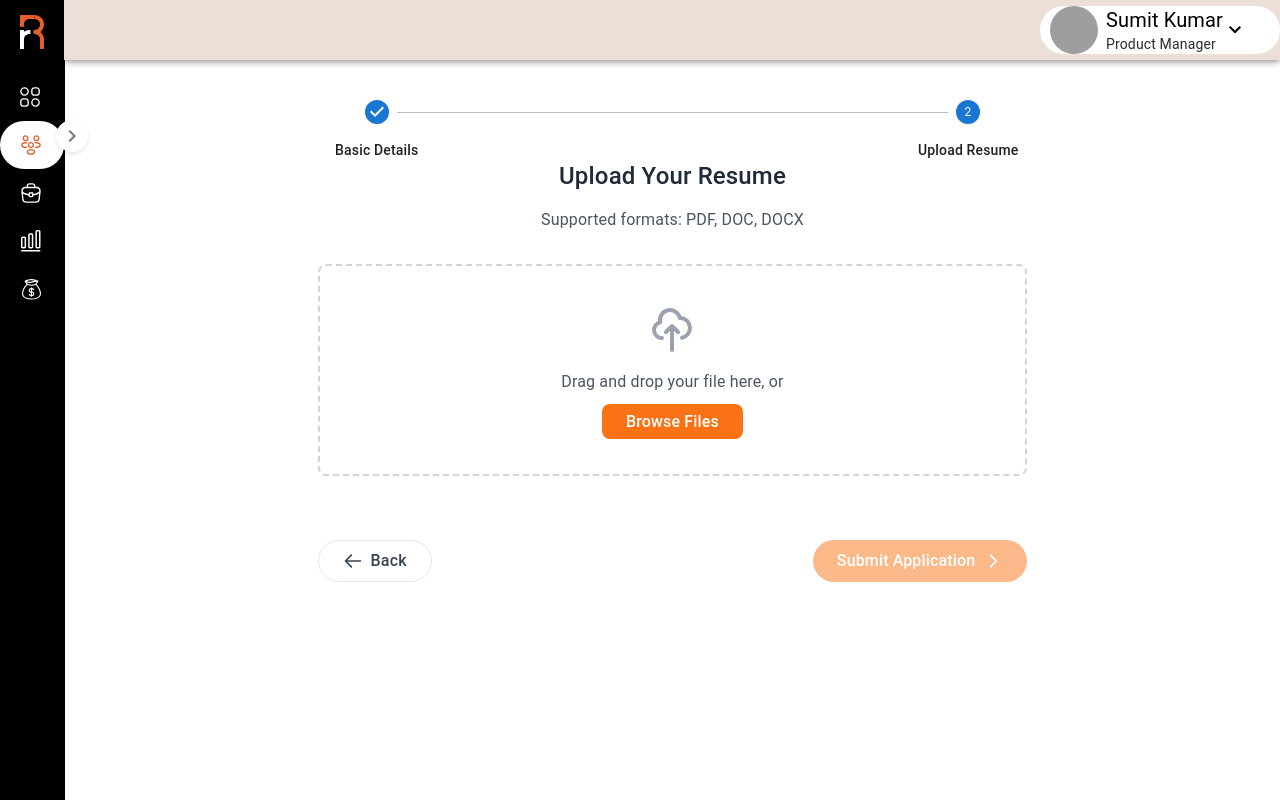
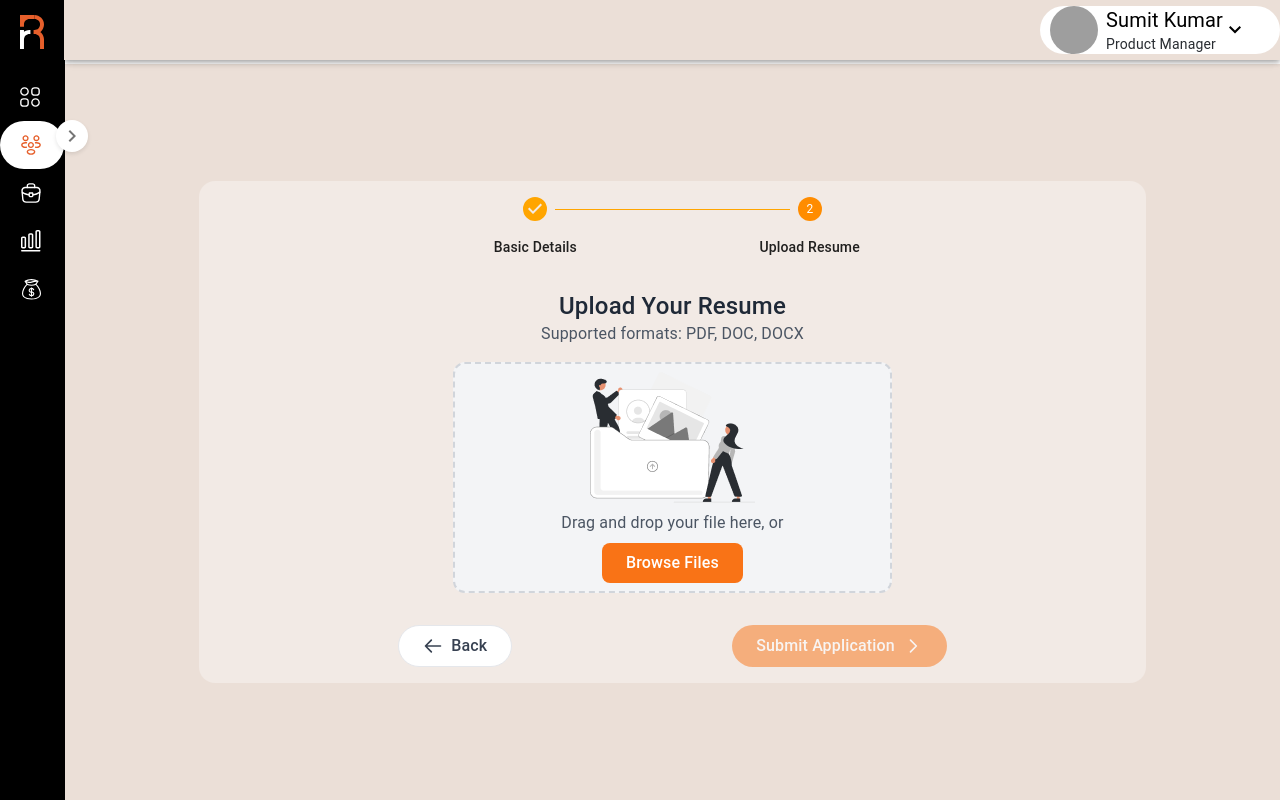
Before and after one commit to Roshan8319/Interview-Front, a React (Vite) app in the folder Frontend/: page /client/candidates/addcandidate in a window 1280 px wide. Both pictures are taken after a click on the button "Next". Built offline with nearby package versions, Linux system fonts and the light colour scheme; grey boxes are pictures that could not be loaded.

Commit message:
made changes to add candidate page

```diff
--- a/Frontend/src/Components/Client/InterviewPlatform/VerticalNavigationLinks/AddCandidate.jsx
+++ b/Frontend/src/Components/Client/InterviewPlatform/VerticalNavigationLinks/AddCandidate.jsx
@@ -4,15 +4,15 @@ import Stepper from "@mui/material/Stepper";
 import Step from "@mui/material/Step";
 import StepLabel from "@mui/material/StepLabel";
 
+import UploadResume from "../../../../assets/UploadResume.png";
+
 const steps = ["Basic Details", "Upload Resume"];
 
 function BasicDetailsForm({ formData, setFormData, nextStep }) {
   return (
-    <div className="w-full ">
+    <div className="w-full">
       <div className="w-full flex flex-col items-center justify-center">
         <div className="w-[90%] flex items-center justify-center">
-
-
           <div className="w-[150px] h-[150px] rounded-full overflow-hidden">
             <img
               src="https://images.sftcdn.net/images/t_app-icon-m/p/c34c15bf-054c-4287-8c2c-73cef14107c2/3273691428/boys-dp-boy-profile-pictures-logo"
@@ -23,11 +23,12 @@ function BasicDetailsForm({ formData, setFormData, nextStep }) {
         </div>
 
         <div className="w-[90%] pl-8  grid grid-cols-2 gap-x-16 gap-y-7 justify-center items-center mx-auto">
-
-
           <div className=" flex items-center justify-center">
             <div className="w-full flex flex-col space-y-[1px] max-w-md">
-            <label htmlFor="name" className=" ml-[2px] font-medium text-gray-700 text-sm">
+              <label
+                htmlFor="name"
+                className=" ml-[2px] font-medium text-gray-700 text-sm"
+              >
                 Enter First Name
               </label>
               <div className="relative group">
@@ -35,18 +36,20 @@ function BasicDetailsForm({ formData, setFormData, nextStep }) {
                   id="name"
                   type="text"
                   className="w-[80%] py-2 px-4 border-2 rounded-xl outline-none transition-all duration-200
-                    bg-white shadow-sm border-gray-300
-                    focus:border-blue-500 focus:ring-2 focus:ring-blue-200"
+                    bg-[#F6F1EE] shadow-sm border-gray-300
+                    focus:border-orange-200 focus:ring-1 focus:ring-orange-200"
                   placeholder="Candidate first name"
                 />
               </div>
             </div>
           </div>
 
-
           <div className=" flex items-center justify-center">
             <div className="w-full flex flex-col space-y-[1px] max-w-md">
-            <label htmlFor="name" className=" ml-[2px] font-medium text-gray-700 text-sm">
+              <label
+                htmlFor="name"
+                className=" ml-[2px] font-medium text-gray-700 text-sm"
+              >
                 Enter Last Name
               </label>
               <div className="relative group">
@@ -54,22 +57,20 @@ function BasicDetailsForm({ formData, setFormData, nextStep }) {
                   id="name"
                   type="text"
                   className="w-[80%] py-2 px-4 border-2 rounded-xl outline-none transition-all duration-200
-                    bg-white shadow-sm border-gray-300
-                    focus:border-blue-500 focus:ring-2 focus:ring-blue-200"
+                    bg-[#F6F1EE] shadow-sm border-gray-300
+                    focus:border-orange-200 focus:ring-1 focus:ring-orange-200"
                   placeholder="Candidate last name"
                 />
               </div>
             </div>
           </div>
 
-
-
-
-
-
           <div className=" flex items-center justify-center">
             <div className="w-full flex flex-col space-y-[1px] max-w-md">
-            <label htmlFor="name" className=" ml-[2px] font-medium text-gray-700 text-sm">
+              <label
+                htmlFor="name"
+                className=" ml-[2px] font-medium text-gray-700 text-sm"
+              >
                 Enter Email
               </label>
               <div className="relative group">
@@ -77,19 +78,20 @@ function BasicDetailsForm({ formData, setFormData, nextStep }) {
                   id="name"
                   type="text"
                   className="w-[80%] py-2 px-4 border-2 rounded-xl outline-none transition-all duration-200
-                    bg-white shadow-sm border-gray-300
-                    focus:border-blue-500 focus:ring-2 focus:ring-blue-200"
+                bg-[#F6F1EE] shadow-sm border-gray-300
+                focus:border-orange-200 focus:ring-1 focus:ring-orange-200"
                   placeholder="Candidate Email"
                 />
               </div>
             </div>
           </div>
 
-
-
           <div className=" flex items-center justify-center">
             <div className="w-full flex flex-col space-y-[1px] max-w-md">
-            <label htmlFor="name" className=" ml-[2px] font-medium text-gray-700 text-sm">
+              <label
+                htmlFor="name"
+                className=" ml-[2px] font-medium text-gray-700 text-sm"
+              >
                 Enter Phone Number
               </label>
               <div className="relative group">
@@ -97,8 +99,8 @@ function BasicDetailsForm({ formData, setFormData, nextStep }) {
                   id="name"
                   type="text"
                   className="w-[80%] py-2 px-4 border-2 rounded-xl outline-none transition-all duration-200
-                    bg-white shadow-sm border-gray-300
-                    focus:border-blue-500 focus:ring-2 focus:ring-blue-200"
+                    bg-[#F6F1EE] shadow-sm border-gray-300
+                    focus:border-orange-200 focus:ring-1 focus:ring-orange-200"
                   placeholder="Candidate Phone Number"
                 />
               </div>
@@ -144,21 +146,25 @@ function ResumeUploadForm({ formData, setFormData, prevStep, submitForm }) {
   };
 
   return (
-    <div className="flex flex-col items-center justify-between">
-      <div className=" text-center mb-8">
-        <h2 className="text-2xl font-medium text-gray-800 mb-4">
+    <div className="w-full flex flex-col items-center justify-between">
+      <div className="mt-8 w-full">
+        <div className=" text-center mb-4">
+          <h2 className="text-2xl font-medium text-gray-800">
             Upload Your Resume
           </h2>
           <p className="text-gray-600">Supported formats: PDF, DOC, DOCX</p>
         </div>
-
-      <div className="border-2 w-[60%] border-dashed border-gray-300 rounded-lg p-10 text-center mb-8">
+        <div className="flex items-center justify-center">
+          <div className="border-2 w-[48%] py-2 border-dashed border-gray-300 rounded-xl p-10 text-center bg-gray-100">
             {file ? (
               <div>
                 <div className="mb-4 text-green-600 font-medium">
                   File uploaded successfully!
                 </div>
-            <div className="flex items-center justify-center">
+                <div className="flex flex-col items-center justify-center">
+
+
+                <div className="border-2 w-[48%] py-2 border-dashed border-gray-300 rounded-xl p-10 text-center bg-gray-100 flex flex-col items-center justify-center">
                   <svg
                     className="w-8 h-8 text-green-500 mr-2"
                     xmlns="http://www.w3.org/2000/svg"
@@ -182,23 +188,11 @@ function ResumeUploadForm({ formData, setFormData, prevStep, submitForm }) {
                   Remove and upload another
                 </button>
                 </div>
+              </div>
             ) : (
-          <div>
-            <svg
-              className="w-12 h-12 text-gray-400 mx-auto mb-4"
-              xmlns="http://www.w3.org/2000/svg"
-              fill="none"
-              viewBox="0 0 24 24"
-              stroke="currentColor"
-            >
-              <path
-                strokeLinecap="round"
-                strokeLinejoin="round"
-                strokeWidth={2}
-                d="M7 16a4 4 0 01-.88-7.903A5 5 0 1115.9 6L16 6a5 5 0 011 9.9M15 13l-3-3m0 0l-3 3m3-3v12"
-              />
-            </svg>
-            <p className="text-gray-600 mb-4">
+              <div className="flex flex-col items-center justify-center gap-y-2 ">
+                <img src={UploadResume} alt="Resume Upload" />
+                <p className="text-gray-600">
                   Drag and drop your file here, or
                 </p>
                 <label className="cursor-pointer bg-orange-500 hover:bg-orange-600 text-white font-medium py-2 px-6 rounded-lg transition-colors duration-200">
@@ -213,7 +207,8 @@ function ResumeUploadForm({ formData, setFormData, prevStep, submitForm }) {
               </div>
             )}
           </div>
-
+        </div>
+        <div className=" flex items-center justify-center">
           <div className="w-[60%] flex justify-between mt-8">
             <button
               type="button"
@@ -262,6 +257,8 @@ function ResumeUploadForm({ formData, setFormData, prevStep, submitForm }) {
             </button>
           </div>
         </div>
+      </div>
+    </div>
   );
 }
 
@@ -294,10 +291,28 @@ function AddCandidate() {
   };
 
   return (
-    <div className="">
-      <div className="mt-5 mx-auto p-4">
-        <Box sx={{ width: "100%" }}>
-          <Stepper activeStep={activeStep} alternativeLabel>
+    <div className="w-full min-h-[calc(100vh-64px)] bg-[#EBDFD7] flex items-center justify-center">
+      <div className="w-full p-4 flex flex-col items-center justify-center">
+        <div className="p-4  w-[80%] bg-[#F2EAE5] flex flex-col items-center justify-center rounded-2xl">
+          <Box sx={{ width: "60%" }}>
+            <Stepper
+              activeStep={activeStep}
+              alternativeLabel
+              sx={{
+                '& .MuiStepConnector-line': {
+                  borderColor: activeStep === 0 ? '#B0B0B0' : '#FFA500'
+                },
+                '& .MuiStepIcon-root': {
+                  color: '#B0B0B0' // Default gray for inactive steps
+                },
+                '& .MuiStepIcon-root.Mui-active': {
+                  color: '#FF8C00' // Active step color
+                },
+                '& .MuiStepIcon-root.Mui-completed': {
+                  color: '#FFA500' // Completed steps color
+                }
+              }}
+            >
               {steps.map((label) => (
                 <Step key={label}>
                   <StepLabel>{label}</StepLabel>
@@ -322,6 +337,7 @@ function AddCandidate() {
           )}
         </div>
       </div>
+    </div>
   );
 }
 
```
Also changed, not shown: Frontend/src/assets/UploadResume.png (added), Frontend/src/assets/react.svg (deleted). Lines whose indentation alone changed are shown as unchanged.
